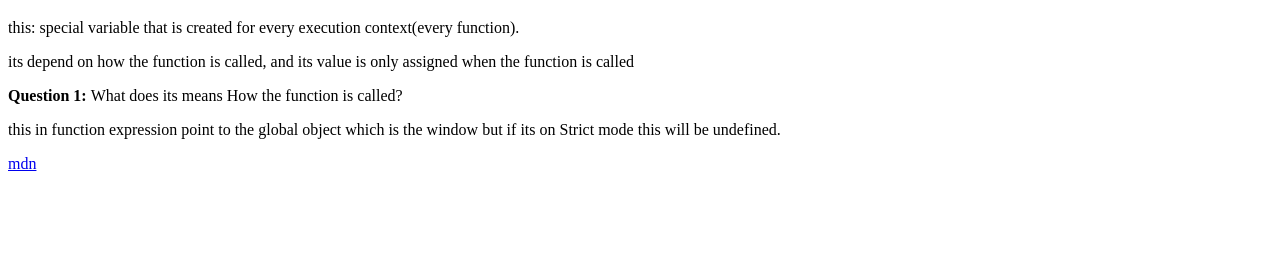
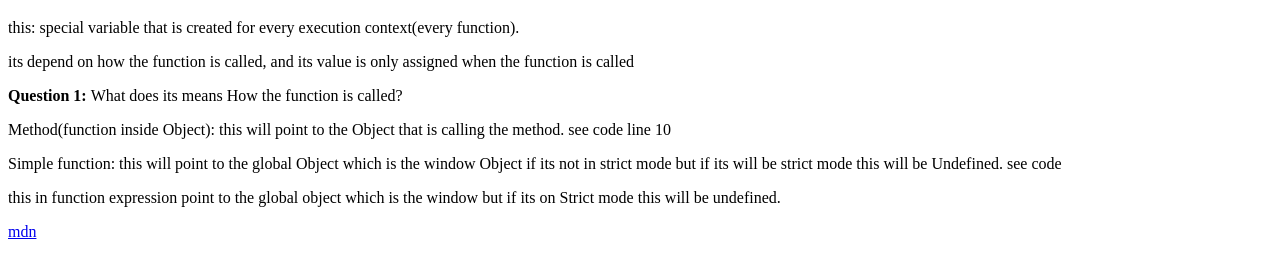
Before and after one commit to Stephenice/JavaScript_Snippets, a plain HTML site: page 1. this/index.html in a window 1280 px wide. Shown: the part 61-336 px from the top of the page. Drawn offline with Linux system fonts and the light colour scheme.

Commit message:
Update this keyword

```diff
--- a/1. this/index.html
+++ b/1. this/index.html
@@ -24,6 +24,15 @@
         called?
       </p>
       <p>
+        Method(function inside Object): this will point to the Object that is
+        calling the method. see code line 10
+      </p>
+      <p>
+        Simple function: this will point to the global Object which is the
+        window Object if its not in strict mode but if its will be strict mode
+        this will be Undefined. see code
+      </p>
+      <p>
         this in function expression point to the global object which is the
         window but if its on Strict mode this will be undefined.
       </p>
--- a/1. this/script.js
+++ b/1. this/script.js
@@ -3,6 +3,10 @@
 //In the global execution context (outside of any function), this refers to the global object whether in strict mode or not.
 this.a = 37;
 console.log(a); // 37
+console.log(this);
+
+//Method(function inside Object)
+/*   */
 
 // function expression
 function test_this() {
```
